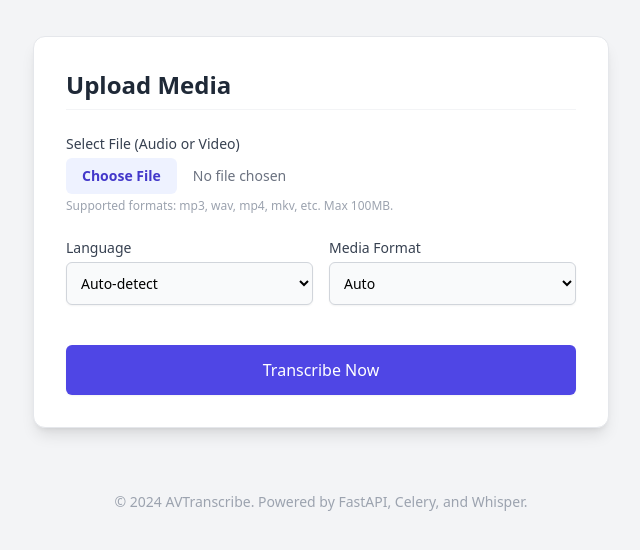
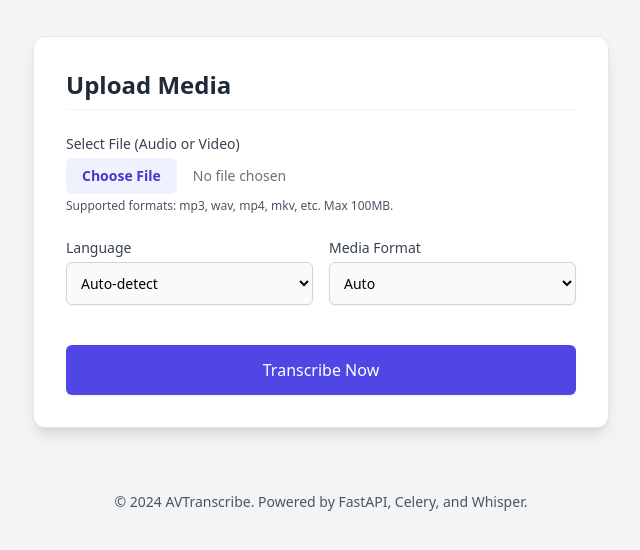
Before and after one commit to victordeman/AVTranscribe, a Python web app: template backend/src/templates/index.html in a window 1280 px wide. Shown: the part 136-686 px from the top of the page, without its empty margins (319-959 px from the left). Run offline with Jinja, Linux system fonts and the light colour scheme; the template is opened without the code that fills it, so the values that code supplies are empty; some libraries are stand-ins or nearby versions.

Commit message:
Improve application accessibility and WCAG compliance
- Add ARIA labels, roles, and live regions to HTMX templates and React components.
- Fix color contrast issues to meet WCAG AA standards (replaced text-gray-400 with text-gray-600).
- Add aria-hidden="true" to decorative icons.
- Implement automated accessibility testing using Playwright and axe-core.
- Verified compliance with automated scans and visual inspection.

Co-authored-by: victordeman <12957168+victordeman@users.noreply.github.com>

```diff
--- a/backend/src/templates/index.html
+++ b/backend/src/templates/index.html
@@ -29,13 +29,14 @@
         </header>
 
         <main class="max-w-xl mx-auto bg-white rounded-xl shadow-lg overflow-hidden p-8 border border-gray-200">
-            <h2 class="text-2xl font-semibold text-gray-800 mb-6 border-b border-gray-100 pb-2">Upload Media</h2>
+            <h2 id="upload-title" class="text-2xl font-semibold text-gray-800 mb-6 border-b border-gray-100 pb-2">Upload Media</h2>
 
             <form id="upload-form"
                   hx-post="/transcribe"
                   hx-target="#status-container"
                   hx-swap="outerHTML"
                   hx-indicator="#loading"
+                  aria-labelledby="upload-title"
                   enctype="multipart/form-data"
                   class="space-y-6"
                   onreset="document.getElementById('status-container').innerHTML = ''">
@@ -43,13 +44,14 @@
                 <div>
                     <label for="file" class="block text-sm font-medium text-gray-700 mb-1">Select File (Audio or Video)</label>
                     <input type="file" name="file" id="file" required
+                           aria-describedby="file-hint"
                            class="block w-full text-sm text-gray-500
                                   file:mr-4 file:py-2 file:px-4
                                   file:rounded-md file:border-0
                                   file:text-sm file:font-semibold
                                   file:bg-indigo-50 file:text-indigo-700
                                   hover:file:bg-indigo-100 cursor-pointer transition-all">
-                    <p class="mt-1 text-xs text-gray-400">Supported formats: mp3, wav, mp4, mkv, etc. Max 100MB.</p>
+                    <p id="file-hint" class="mt-1 text-xs text-gray-600">Supported formats: mp3, wav, mp4, mkv, etc. Max 100MB.</p>
                 </div>
 
                 <div class="grid grid-cols-1 sm:grid-cols-2 gap-4">
@@ -91,11 +93,11 @@
                 </div>
             </form>
 
-            <div id="loading" class="htmx-indicator w-full mt-6">
+            <div id="loading" class="htmx-indicator w-full mt-6" role="status" aria-live="polite">
                 <div class="bg-indigo-50 rounded-lg p-4 border border-indigo-100">
                     <div class="flex items-center justify-between mb-2">
                         <span id="upload-progress-text" class="text-xs font-semibold text-indigo-700 uppercase">Uploading...</span>
-                        <svg class="animate-spin h-4 w-4 text-indigo-600" xmlns="http://www.w3.org/2000/svg" fill="none" viewBox="0 0 24 24">
+                        <svg class="animate-spin h-4 w-4 text-indigo-600" xmlns="http://www.w3.org/2000/svg" fill="none" viewBox="0 0 24 24" aria-hidden="true">
                             <circle class="opacity-25" cx="12" cy="12" r="10" stroke="currentColor" stroke-width="4"></circle>
                             <path class="opacity-75" fill="currentColor" d="M4 12a8 8 0 018-8V0C5.373 0 0 5.373 0 12h4zm2 5.291A7.962 7.962 0 014 12H0c0 3.042 1.135 5.824 3 7.938l3-2.647z"></path>
                         </svg>
@@ -138,7 +140,7 @@
             </script>
         </main>
 
-        <footer class="mt-16 text-center text-gray-400 text-sm">
+        <footer class="mt-16 text-center text-gray-600 text-sm">
             <p>&copy; 2024 AVTranscribe. Powered by FastAPI, Celery, and Whisper.</p>
         </footer>
     </div>
--- a/backend/src/templates/status_partial.html
+++ b/backend/src/templates/status_partial.html
@@ -77,7 +77,7 @@
                 <div class="bg-indigo-600 h-2.5 rounded-full animate-pulse transition-all duration-500" style="width: {{ progress_width }}%"></div>
             </div>
 
-            <p class="text-[10px] text-gray-400 text-center">Do not close this page while processing</p>
+            <p class="text-[10px] text-gray-600 text-center">Do not close this page while processing</p>
         </div>
 
     {% else %}
@@ -105,7 +105,7 @@
                 <div class="bg-yellow-500 h-2.5 rounded-full transition-all duration-500" style="width: 10%"></div>
             </div>
 
-            <p class="text-[10px] text-gray-400 text-center">Do not close this page</p>
+            <p class="text-[10px] text-gray-600 text-center">Do not close this page</p>
         </div>
     {% endif %}
 </div>
--- a/frontend/package.json
+++ b/frontend/package.json
@@ -16,7 +16,9 @@
     "react-dom": "^18.2.0"
   },
   "devDependencies": {
+    "@axe-core/playwright": "^4.11.1",
     "@eslint/js": "^9.21.0",
+    "@playwright/test": "^1.58.2",
     "@types/node": "^25.3.5",
     "@types/react": "^18.2.0",
     "@types/react-dom": "^18.2.0",
@@ -26,6 +28,7 @@
     "eslint-plugin-react-hooks": "^5.1.0",
     "eslint-plugin-react-refresh": "^0.4.19",
     "globals": "^15.15.0",
+    "playwright": "^1.58.2",
     "postcss": "^8.4.35",
     "tailwindcss": "^3.4.1",
     "typescript": "^5.2.2",
--- a/frontend/src/App.tsx
+++ b/frontend/src/App.tsx
@@ -61,7 +61,7 @@ function App() {
           {taskId && <StatusDisplay taskId={taskId} />}
         </main>
 
-        <footer className="mt-16 text-center text-gray-400 text-sm">
+        <footer className="mt-16 text-center text-gray-600 text-sm">
           <p>&copy; 2024 AVTranscribe. Powered by FastAPI, Celery, and Whisper.</p>
         </footer>
       </div>
--- a/frontend/src/components/StatusDisplay.tsx
+++ b/frontend/src/components/StatusDisplay.tsx
@@ -126,7 +126,7 @@ const StatusDisplay: React.FC<StatusDisplayProps> = ({ taskId }) => {
             <ProgressBar status={task.status} progress={task.progress} />
           </div>
 
-          <p className="text-[10px] text-gray-400 text-center flex items-center justify-center">
+          <p className="text-[10px] text-gray-600 text-center flex items-center justify-center">
             <Clock className="h-3 w-3 mr-1" />
             Do not close this page while processing
           </p>
```
Also changed, not shown: frontend/src/components/UploadForm.tsx (+6 -5 lines), frontend/tests/accessibility_check.spec.ts (added, +27 -0 lines), frontend/package-lock.json.
